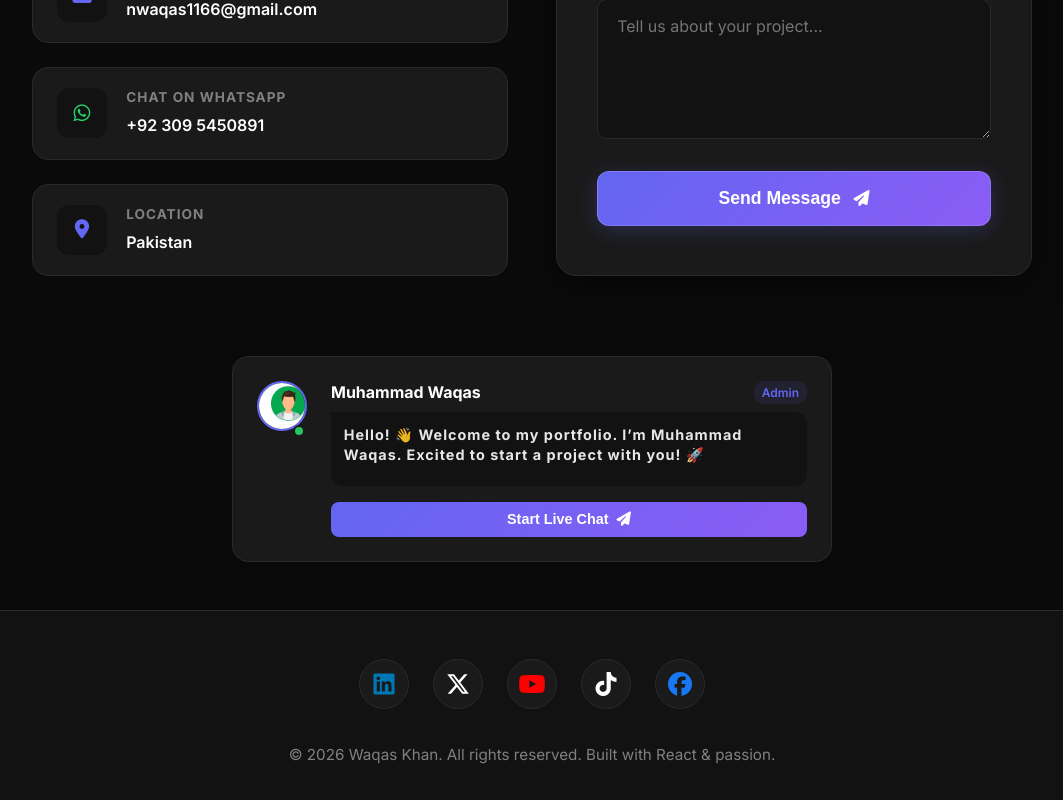
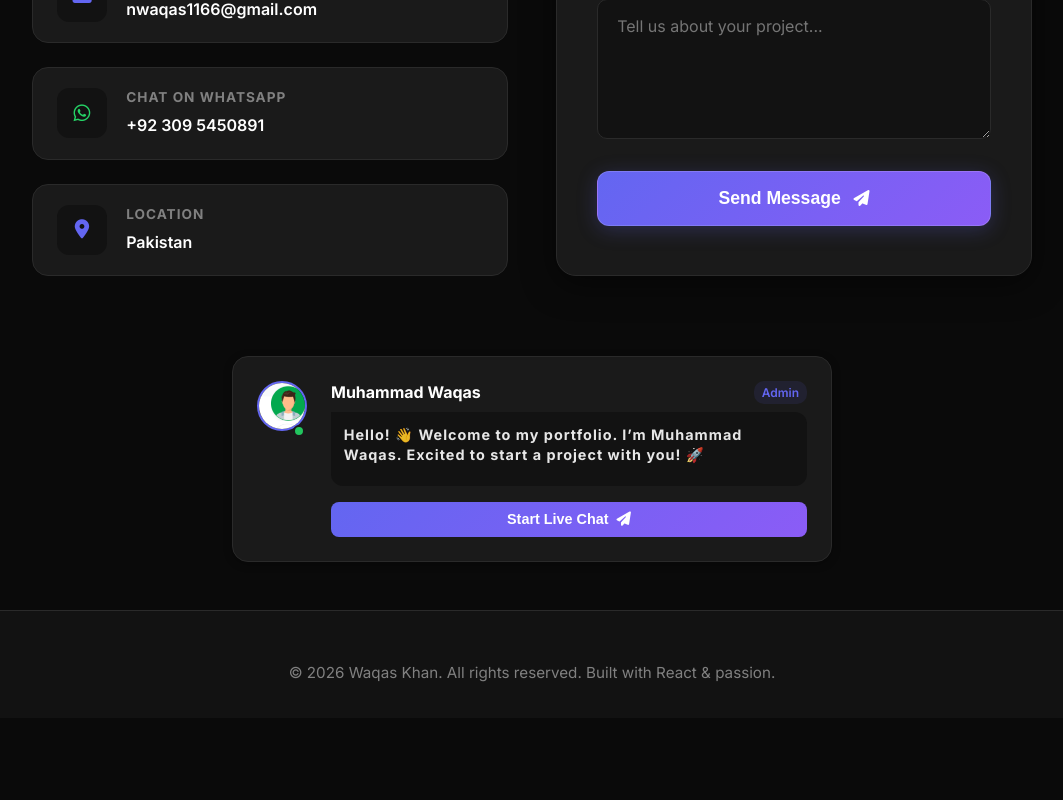
Before and after one commit to waqas84251/waqasthefullstackdeveloper, a React (Vite) app: page / in a window 1280 px wide. Shown: the part 5288-6088 px from the top of the page, without its empty margins (108-1171 px from the left). After the commit the page ends 6006 px from the top, so only its background shows below. Built offline with nearby package versions, Linux system fonts and the light colour scheme.

Commit message:
UI: Removed social media icons from footer

```diff
--- a/src/App.jsx
+++ b/src/App.jsx
@@ -1026,23 +1026,6 @@ function App() {
       < footer className="footer" >
         <div className="container">
           <div className="footer-content">
-            <div className="social-links">
-              <a href="https://linkedin.com" target="_blank" rel="noopener noreferrer" aria-label="LinkedIn" className="linkedin">
-                <i className="fab fa-linkedin"></i>
-              </a>
-              <a href="https://x.com/waqask_niazi" target="_blank" rel="noopener noreferrer" aria-label="Twitter" className="twitter">
-                <i className="fab fa-x-twitter"></i>
-              </a>
-              <a href="https://youtube.com/@muhammadwaqaskhan-z5r?si=1Y2hsgAvTvcoBMaF" target="_blank" rel="noopener noreferrer" aria-label="YouTube" className="youtube">
-                <i className="fab fa-youtube"></i>
-              </a>
-              <a href="https://vm.tiktok.com/ZSHoddr9ME8hm-OVbh4/" target="_blank" rel="noopener noreferrer" aria-label="TikTok" className="tiktok">
-                <i className="fab fa-tiktok"></i>
-              </a>
-              <a href="https://www.facebook.com/share/1D3p7ZD4rC/" target="_blank" rel="noopener noreferrer" aria-label="Facebook" className="facebook">
-                <i className="fab fa-facebook"></i>
-              </a>
-            </div>
             <p className="footer-text">
               © 2026 Waqas Khan. All rights reserved. Built with React & passion.
             </p>
```
